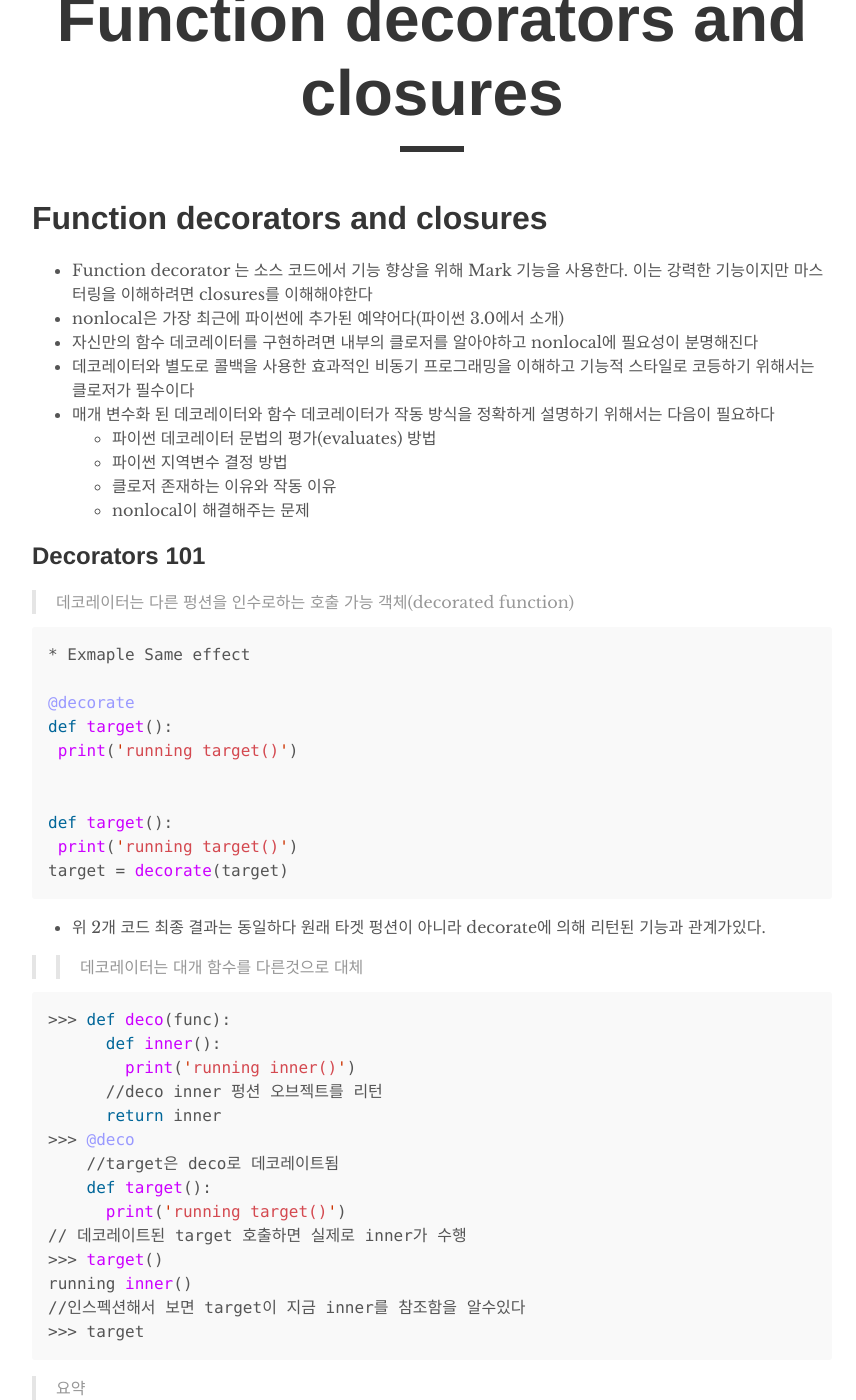
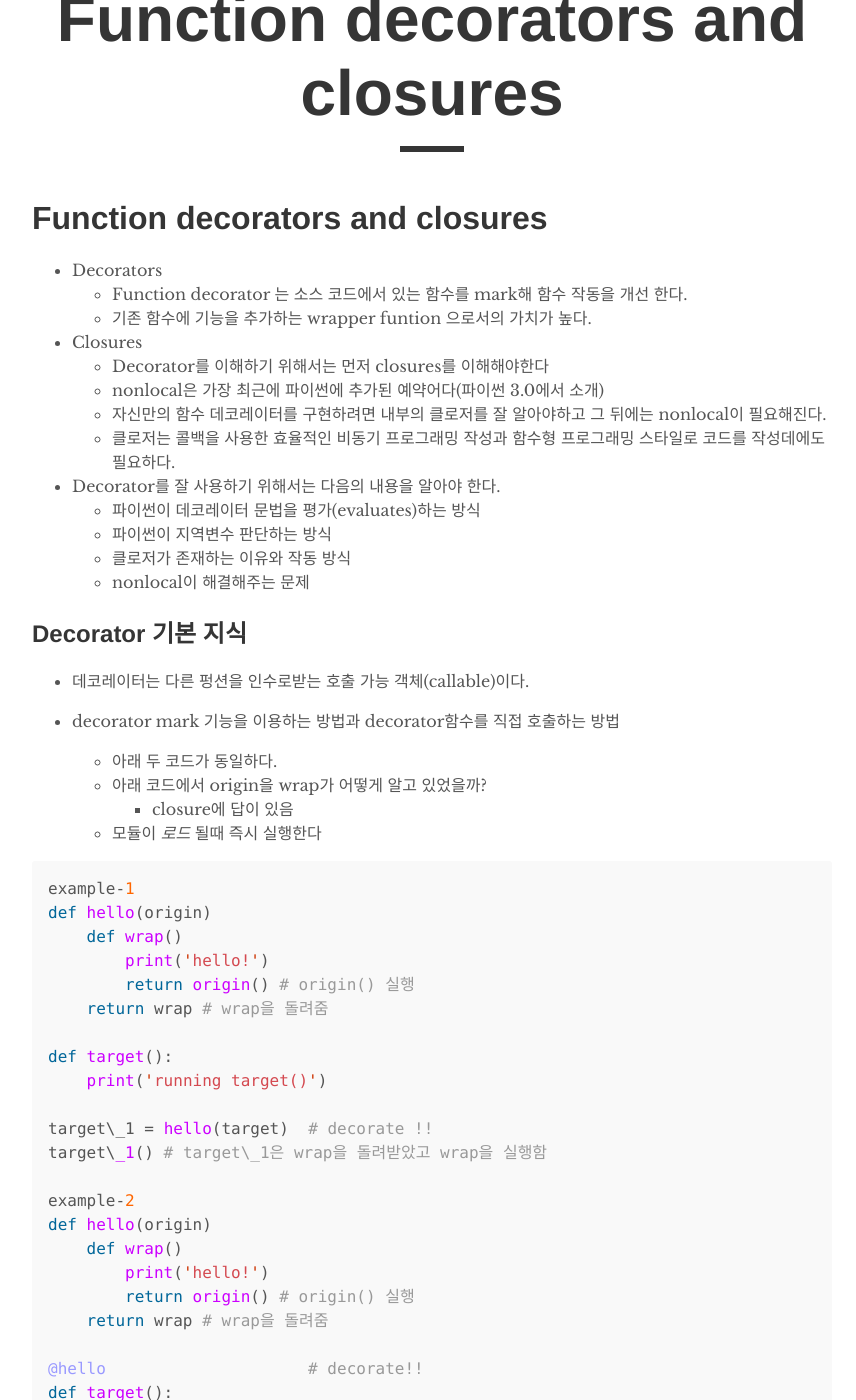
Before and after one commit to hydblab/hydblab.github.io, a Jekyll site: the page built from _posts/2018-09-10-chapter7.md, in a window 1280 px wide and 1400 px high, scrolled down 216 px. Shown: the whole window, without its empty margins (208-1064 px from the left). Built offline with Jekyll 4.4.1, drawn with Linux system fonts in a browser that asks for light colours; some of the changed text lies outside the part shown.

Commit message:
fix some sentences

````diff
--- a/_posts/2018-09-10-chapter7.md
+++ b/_posts/2018-09-10-chapter7.md
@@ -6,88 +6,83 @@ author: "Badhorror"
 
 # Function decorators and closures
 
-- Function decorator 는 소스 코드에서 기능 향상을 위해 Mark 기능을 사용한다. 이는 강력한 기능이지만 마스터링을 이해하려면 closures를 이해해야한다
-- nonlocal은 가장 최근에 파이썬에 추가된 예약어다(파이썬 3.0에서 소개)
-- 자신만의 함수 데코레이터를 구현하려면 내부의 클로저를 알아야하고 nonlocal에 필요성이 분명해진다
-- 데코레이터와 별도로 콜백을 사용한 효과적인 비동기 프로그래밍을 이해하고 기능적 스타일로 코등하기 위해서는 클로저가 필수이다
-- 매개 변수화 된 데코레이터와 함수 데코레이터가 작동 방식을 정확하게 설명하기 위해서는 다음이 필요하다
-  - 파이썬 데코레이터 문법의 평가(evaluates) 방법
-  - 파이썬 지역변수 결정 방법
-  - 클로저 존재하는 이유와 작동 이유
+- Decorators
+  - Function decorator 는 소스 코드에서 있는 함수를 mark해 함수 작동을 개선 한다.
+  - 기존 함수에 기능을 추가하는 wrapper funtion 으로서의 가치가 높다.
+- Closures
+  - Decorator를 이해하기 위해서는 먼저 closures를 이해해야한다
+  - nonlocal은 가장 최근에 파이썬에 추가된 예약어다(파이썬 3.0에서 소개)
+  - 자신만의 함수 데코레이터를 구현하려면 내부의 클로저를 잘 알아야하고 그 뒤에는 nonlocal이 필요해진다.
+  - 클로저는 콜백을 사용한 효율적인 비동기 프로그래밍 작성과 함수형 프로그래밍 스타일로 코드를 작성데에도 필요하다.
+- Decorator를 잘 사용하기 위해서는 다음의 내용을 알아야 한다.
+  - 파이썬이 데코레이터 문법을 평가(evaluates)하는 방식
+  - 파이썬이 지역변수 판단하는 방식
+  - 클로저가 존재하는 이유와 작동 방식
   - nonlocal이 해결해주는 문제
 
-## Decorators 101
+## Decorator 기본 지식
 
-> 데코레이터는 다른 펑션을 인수로하는 호출 가능 객체(decorated function)
+- 데코레이터는 다른 펑션을 인수로받는 호출 가능 객체(callable)이다.
+
+- decorator mark 기능을 이용하는 방법과 decorator함수를 직접 호출하는 방법
+  - 아래 두 코드가 동일하다.
+  - 아래 코드에서 origin을 wrap가 어떻게 알고 있었을까?
+    - closure에 답이 있음
+  - 모듈이 *로드* 될때 즉시 실행한다
 
 {% highlight python %}
-* Exmaple Same effect
+example-1
+def hello(origin)
+    def wrap()
+        print('hello!')
+        return origin() # origin() 실행
+    return wrap # wrap을 돌려줌
 
-@decorate
+def target():
+    print('running target()')
+
+target\_1 = hello(target)  # decorate !!
+target\_1() # target\_1은 wrap을 돌려받았고 wrap을 실행함
+
+example-2
+def hello(origin)
+    def wrap()
+        print('hello!')
+        return origin() # origin() 실행
+    return wrap # wrap을 돌려줌
+
+@hello                     # decorate!!
 def target():
  print('running target()')
 
-
-def target():
- print('running target()')
-target = decorate(target)
-
-{% endhighlight %}
-- 위 2개 코드 최종 결과는 동일하다 원래 타겟 펑션이 아니라 decorate에 의해 리턴된 기능과 관계가있다.
-
->> 데코레이터는 대개 함수를 다른것으로 대체
-
-
-{% highlight python %}
->>> def deco(func):
-      def inner():
-        print('running inner()')
-      //deco inner 펑션 오브젝트를 리턴
-      return inner
->>> @deco
-    //target은 deco로 데코레이트됨
-    def target():
-      print('running target()')
-// 데코레이트된 target 호출하면 실제로 inner가 수행
->>> target()
-running inner()
-//인스펙션해서 보면 target이 지금 inner를 참조함을 알수있다
->>> target
+target()
 {% endhighlight %}
 
-> 요약
-- 데코레이터는 데코레이터된 펑션으로 대체 할수있다
-- 모듈이 로드 될때 즉시 실행한다
 
 ## When Python executes decorators
 
-- 데코레이터 핵심 기능은 데코레이팅 된 함수가 정의  된 직후에 실행된다는 것
-  - 이는 일반적으로 Python 모듈 로드 할 때 발생
+- 데코레이터 핵심 기능은 데코레이팅 된 함수가 정의 된 직후에 실행된다는 것
+  -일반적으로 Python 모듈을 로드 할 때 발생
 
 {% highlight python %}
-//@register 데코레이트된 펑션 참조 보유
-registry = []
-//인수로 함수를 받음
-def register(func):
-  //어떤 펑션 데코레이션인지 확인
-  print('running register(%s)' % func)
-  //registr에 펑션 추가함
-  registry.append(func)
-  //펑션을 반듯이 반환해야함. 여기서는 인수와 동일한걸로 반환
-  return func
+registry = [] # @register 데코레이트된 펑션 참조 보유
 
-//f1, f2 @register로 데코레이션
-@register
+def register(func): # 인수로 함수를 받음
+  print('running register(%s)' % func) # 어떤 펑션 데코레이션인지 확인
+  registry.append(func) # registr에 펑션 추가함
+  return func # 펑션을 반드시 반환해야함. 여기서는 인수와 동일한걸로 반환
+
+
+@register # @register로 데코레이션
 def f1():
   print('running f1()')
-@register
+
+@register # @register로 데코레이션
 def f2():
   print('running f2()')
 
-//데코안함
-def f3():
+def f3(): # 데코안함
   print('running f3()')
-
 
 def main():
   print('running main()')
@@ -124,16 +118,13 @@ running f3()
 ## Decorator-enhanced Strategy pattern
 
 {% highlight python %}
-//promos 비여있는채로 시작
-promos = []
+promos = [] # promos 비여있는채로 시작
 
-//프로모션 데코레이터는 promo\_func 리스트 추가이후 리턴
-def promotion(promo\_func):
+def promotion(promo\_func): # 프로모션 데코레이터는 promo\_func 리스트 추가이후 리턴
   promos.append(promo\_func)
   return promo\_func
 
-//@promotion 데코 항목은 모두 promos에 추가됨
-@promotion
+@promotion # promotion 데코 항목은 모두 promos에 추가됨
 def fidelity(order):
   """5% discount for customers with 1000 or more fidelity points"""
   return order.total() * .05 if order.customer.fidelity >= 1000 else 0
@@ -153,8 +144,7 @@ def large\_order(order):
     return order.total() * .07
   return 0
 
-//프로모션 목록을 사용하니 best\_promo를 변경하지 않아도됨
-def best\_promo(order):
+def best\_promo(order): # 프로모션 목록을 사용하니 best\_promo를 변경하지 않아도됨
   """Select best discount available
   """
   return max(promo(order) for promo in promos)
@@ -164,15 +154,11 @@ def best\_promo(order):
   - 프로모션 전략 함수는 특수한 이름을 사용할 필요가 없다(\_promo 같은)
   - 데코레이터는 데코레이팅 된 함수의 목적을 강조표시 또한 일시적으로 프로모션을 사용 중지하는 것이 쉽다(주석 데코레이터등)
 
-  > 프로모션 할인 전략 @promotion 데코레이터가 적용되는 한 시스템 다른 모듈에서 정의될수 있다
-  >
-  > 대부분 데코레이터는 데코레이팅 된 기능을 변경
-  >
-  > 일반적으로 내부함수를 정의하고 이를 반환하여 데코레이팅 된 함수를 대체
-  >
-  > 내부 함수를 사용하는 코드의 올바른 작동은 클로저에 달려있다
-  >
-  > 클로저를 이해하기위해 가변 범위가 파이썬에서 어떻게 작동하는 알아야한다
+   프로모션 할인 전략 @promotion 데코레이터가 적용되는 한 시스템 다른 모듈에서 정의될수 있다
+   대부분 데코레이터는 데코레이팅 된 기능을 변경
+   일반적으로 내부함수를 정의하고 이를 반환하여 데코레이팅 된 함수를 대체
+   내부 함수를 사용하는 코드의 올바른 작동은 클로저에 달려있다
+   클로저를 이해하기위해 가변 범위가 파이썬에서 어떻게 작동하는 알아야한다
 
   ## Variable scope rules
 
@@ -193,10 +179,8 @@ NameError: global name 'b' is not defined
 - 위 오류는 놀라운게 아니다
 - 다음 예제에서 a 값을 지정하면 글로벌 b로 이동 한 다음 f1을 호출하면 작동한다
 
-
-> 7-4
+- 7-4
 {% highlight python %}
-```
 >>> b = 6
 >>> f1(3)
 3
@@ -207,7 +191,7 @@ NameError: global name 'b' is not defined
 - b에 대입한 값을 출력하나 첫 할당이 이루어지기 전에 2번째 프린트에 실패한다
 - 7-5 변수 b는 func-body 본문에 값이 할당되어 있기때문에 로컬 변수가된다
 
-> 7-5
+- 7-5
 {% highlight python %}
 >>> b = 6
 >>> def f2(a):
@@ -225,18 +209,15 @@ UnboundLocalError: local variable 'b' referenced before assignment
 
 - print(a)가 실행되었음은 3이 프린트되서 알수있다
 - 그러나 2번째 print(b)는 절대 실행되지 않는다
-  - 이것은 전역변수 b가 있고 print(b) 후에 로컬 b에 할당되기 때문에 6이 print되야 한다고 생각할수있다
+  - 전역변수 b가 있고 print(b) 후에 로컬 b에 할당되기 때문에 6이 print되야 한다고 생각할수있다
 - 파이썬이 본문 컴파일 시 b가 함수내에 지정되기 때문에 로컬 변수라고 결정한다
 - 생성된 바이트 코드는 이결정을 반영하고 로컬환경에서 b를 가져오려고 시도한다
 - 이후 f2(3) 호출이 발생하면 f2의 본문은 로컬변수 a값을 가져와 프린트하지만 로컬 변수 b값을 가져오려고하면 언바운드임을 알수있다
 
-> 위 상황은 버그가 아니고 디자인의 선택이다
->
-> 파이썬은 변수를 선언 할 필요는 없지만 함수 본문에 지정된 변수는 로컬이라고 가정한다
->
-> 이것은 변수 선언을 요구하지 않는 javascript 동작보다 훨씬 낫지만 변수가 지역변수로 선언하는 것으 ㄹ잊어 버리면 알지 못하는 채로 전역변수가 마비될수있다.
->
->인터프리터가 함수 내에서의 대입에도 불구하고 b를 전역 변수 처리하도록 하러면 전역 선언을 사용해야한다
+   위 상황은 버그가 아니고 디자인의 선택이다
+   파이썬은 변수를 선언 할 필요는 없지만 함수 본문에 지정된 변수는 로컬이라고 가정한다
+   이것은 변수 선언을 요구하지 않는 javascript 동작보다 훨씬 낫지만 변수가 지역변수로 선언하는 것으 ㄹ잊어 버리면 알지 못하는 채로 전역변수가 마비될수있다.
+   인터프리터가 함수 내에서의 대입에도 불구하고 b를 전역 변수 처리하도록 하러면 전역 선언을 사용해야한다
 
 {% highlight python %}
 >>> def f3(a):
@@ -283,7 +264,7 @@ b = 30
 class Averager():
   def \_\_init\_\_(self):
     self.series = []
-  def __call__(self, new_value):
+  def __call__(self, new\_value):
     self.series.append(new_value)
     total = sum(self.series)
     return total/len(self.series)
@@ -294,9 +275,9 @@ class Averager():
 
 {% highlight python %}
 //Example 7-9
-def make_averager():
+def make\_averager():
   series = []
-  def averager(new_value):
+  def averager(new\_value):
     series.append(new_value)
     total = sum(series)
     return total/len(series)
@@ -306,21 +287,20 @@ def make_averager():
 - make_averager가 averager 펑션오브젝트를 리턴한다
 - averager를 호출 할 때마다 전달된 인수를 추가하고 현재 평균을 계산한다
 
-> 위 예제 유사성에 유의하라
-> averager() 또는 make_averager()를 호출하여 기록 가능한 시리즈를 업데이트하고 현재 평균을 계산하는 호출 가능 객체 avg를 얻는다
-> 위 7-8 예제에서 avg는 averager의 인스턴스이고 예제 7-9에서는 내부 펑션 averager이다.
-> 어느쪽이든 우리는 avg(n)을 호출하여 시리즈에 n을 포함시키고 업데이트된 평균을 구한다
+    위 예제 유사성에 유의하라
+    averager() 또는 make_averager()를 호출하여 기록 가능한 시리즈를 업데이트하고 현재 평균을 계산하는 호출 가능 객체 avg를 얻는다
+    위 7-8 예제에서 avg는 averager의 인스턴스이고 예제 7-9에서는 내부 펑션 averager이다.
+    어느쪽이든 우리는 avg(n)을 호출하여 시리즈에 n을 포함시키고 업데이트된 평균을 구한다
 
-
-> 두번째 예제에서 avg 함수는 시리즈를 어디에서 찾을 수 있는가?
-> > 시리즈 초기화가 해당 펑션 본문에서 발생하기 떄문에 make_averager의 로컬 변수이다 그러나 avg(10)이 호출되면 make_average가 이미 반환되고 로컬 범위는 오래전에 사라지게된다
+    두번째 예제에서 avg 함수는 시리즈를 어디에서 찾을 수 있는가?
+    시리즈 초기화가 해당 펑션 본문에서 발생하기 떄문에 make_averager의 로컬 변수이다 그러나 avg(10)이 호출되면 make_average가 이미 반환되고 로컬 범위는 오래전에 사라지게된다
 
 {% highlight python %}
 def make_averager():
 ======== start region closure =============
   series = []
   def averager(new_value):
-    //averager 의 클로저는 자유변수 시리즈에 대한 바인딩을 포함하기 위해 함수의 범위를 확장한다
+    # averager 의 클로저는 자유변수 시리즈에 대한 바인딩을 포함하기 위해 함수의 범위를 확장한다
     series.append(new_value) <--- series is free variable
     total = sum(series)
     return total/len(series)
@@ -329,7 +309,7 @@ def make_averager():
 {% endhighlight %}
 
 - averager 내에 series는 free variable이다
-  - 변수를 의미하는 전문 용어로 이것은 로컬영역에 바인드되지 않는다
+  - 변수를 의미하며 로컬영역에 바인드되지 않는다
 
 {% highlight python %}
 >>> avg.__code__.co_varnames
@@ -352,9 +332,9 @@ def make_averager():
 [10, 11, 12]
 {% endhighlight %}
 
-> 요악하면 클로저는 자유 변수의 바인딩을 유지하는 펑션이다
-> 함수가 정의될때 존재하므로 나중에 함수가 호출되고 정의 범위를 더이상 사용할수 없을때 사용가능하다
-> 함수가 전역 변수가 아닌 외부 변수를 처리해야하는 유일한 경우는 다른 함수에 중첩된 경우이다
+    요악하면 클로저는 자유 변수의 바인딩을 유지하는 펑션이다
+    함수가 정의될때 존재하므로 나중에 함수가 호출되고 정의 범위를 더이상 사용할수 없을때 사용가능하다
+    함수가 전역 변수가 아닌 외부 변수를 처리해야하는 유일한 경우는 다른 함수에 중첩된 경우이다
 
 
 ## The nonlocal declaration
@@ -393,13 +373,13 @@ UnboundLocalError: local variable 'count' referenced before assignment
 - 새 값이 로컬이 아닌 nonlocal에 지정되면  클로저에 저장된 바인딩을 변경한다
 
 
-> 최신 make_averager의 올바른 구현은 아래 예와 같다
+- 최신 make\_averager의 올바른 구현은 아래 예와 같다
 {% highlight python %}
-def make_averager():
+def make\_averager():
   count = 0
   total = 0
 
-  def averager(new_value):
+  def averager(new\_value):
     nonlocal count, total
     count += 1
     total += new_value
@@ -409,27 +389,26 @@ def make_averager():
 
 ## Implementing a simple decorator
 
-> 데코레이팅된 함수를 호출 할때마다 시계를 실행하고 경과된 시간 전달된 인수및 호출 결과를 출력하는 데코레이터 샘플이다
+- 데코레이팅된 함수를 호출 할때마다 시계를 실행하고 경과된 시간 전달된 인수및 호출 결과를 출력하는 데코레이터 샘플이다
 
 {% highlight python %}
 import time
 def clock(func):
-  //포지셔녈 어규먼트로 임의의 수를 허용하도록 내부 함수를 정의한다
-  def clocked(*args):
+  def clocked(*args): #포지셔녈 어규먼트로 임의의 수를 허용하도록 내부 함수를 정의한다
     t0 = time.perf_counter()
-    result = func(*args) #// clocked에 대한 클로저가 func free variable을 포함하여 작동한다
+    result = func(*args) # clocked에 대한 클로저가 func free variable을 포함하여 작동한다
     elapsed = time.perf_counter() - t0
     name = func.__name__
     arg_str = ', '.join(repr(arg) for arg in args)
     print('[%0.8fs] %s(%s) -> %r' % (elapsed, name, arg_str, result))
     return result
-  return clocked #//내부 펑션을 반환하여 데코레이팅된 함수를 교체한다
+  return clocked # 내부 펑션을 반환하여 데코레이팅된 함수를 교체한다
 {% endhighlight %}
 
-> 이 스크립트는 시계 데코레이터의 사용법을 보여준다
+- 이 스크립트는 시계 데코레이터의 사용법을 보여준다
 
+- clockdeco\_demo.py
 {% highlight python %}
-# clockdeco_demo.py
 import time
 from clockdeco import clock
 
@@ -446,7 +425,7 @@ if __name__=='__main__':
   print('*' * 40, 'Calling factorial(6)')
   print('6! =', factorial(6))
 
-$ python3 clockdeco_demo.py
+$ python3 clockdeco\_demo.py
 **************************************** Calling snooze(123)
 [0.12405610s] snooze(.123) -> None
 **************************************** Calling factorial(6)
@@ -466,10 +445,10 @@ def factorial(n):
   return 1 if n < 2 else n*factorial(n-1)
 {% endhighlight %}
 
-> Actually does this:
+- Actually does this:
 {% highlight python %}
 def factorial(n):
-  return 1 if n < 2 else n*factorial(n-1)
+  return 1 if n < 2 else n\*factorial(n-1)
 factorial = clock(factorial)
 {% endhighlight %}
 
@@ -478,8 +457,8 @@ factorial = clock(factorial)
 - 이 함수는 파이썬 인터프리터가 배후에서 팩토리얼에 할당한다
 
 {% highlight python %}
->>> import clockdeco_demo
->>> clockdeco_demo.factorial.__name__
+>>> import clockdeco\_demo
+>>> clockdeco\_demo.factorial.__name__
 'clocked'
 >>>
 {% endhighlight %}
@@ -493,11 +472,11 @@ factorial = clock(factorial)
 4. 수집된 데이터 콜렉트 하고 프린트
 5. 2단계 저장 결과 반환
 
-> 이것이 데코레이터 일반적인 동작이다
-> 데코레이팅된 함수를 동일한 인수를 허용하는 새함수로 대체하고 데코레이팅된 함수가 반환해야하는 것이 무엇이든 반환하며 일부 추가 처리도 수행한다
+   이것이 데코레이터 일반적인 동작이다
+   데코레이팅된 함수를 동일한 인수를 허용하는 새함수로 대체하고 데코레이팅된 함수가 반환해야하는 것이 무엇이든 반환하며 일부 추가 처리도 수행한다
 
->아래 예제는 위에 펑션에 몇가지 단점을 수정했다
->> 키워드 인수 지원등
+   아래 예제는 위에 펑션에 몇가지 단점을 수정했다
+   키워드 인수 지원등
 
 {% highlight python %}
 # clockdeco2.py
@@ -605,3 +584,4 @@ $ python3 fibo_demo_lru.py
 - 어리석은 재귀 알고리즘을 실행 가능하게 만드는 것 외에도 웹에서 정보를 갖고오는 애플리케이션에서 정말 빛이다
 
 ## Generic functions with single dispatch
+추가 보충 필요
````
Also changed, not shown: other parts of _posts/2018-09-10-chapter7.md (+2 -3 lines).
